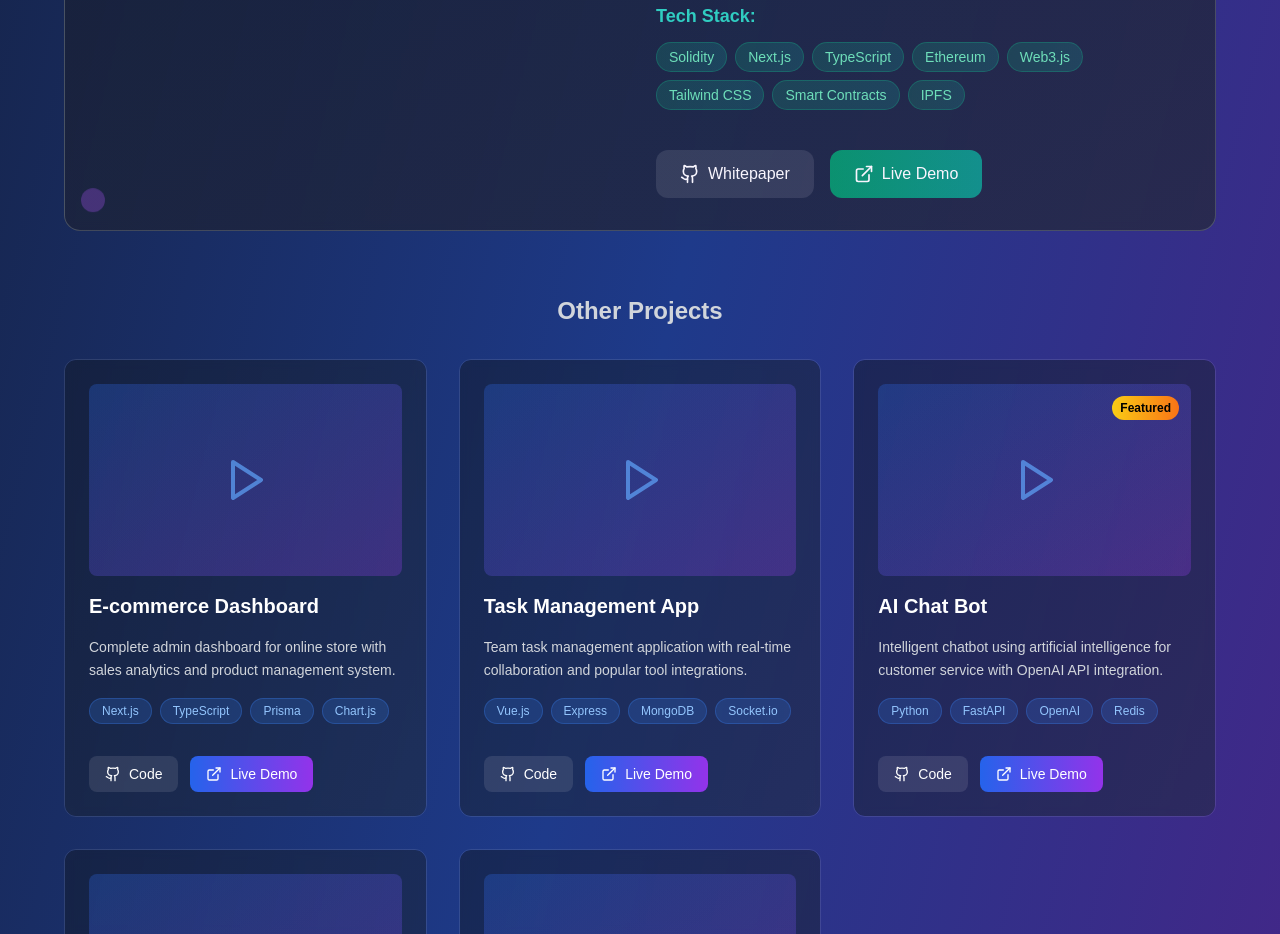
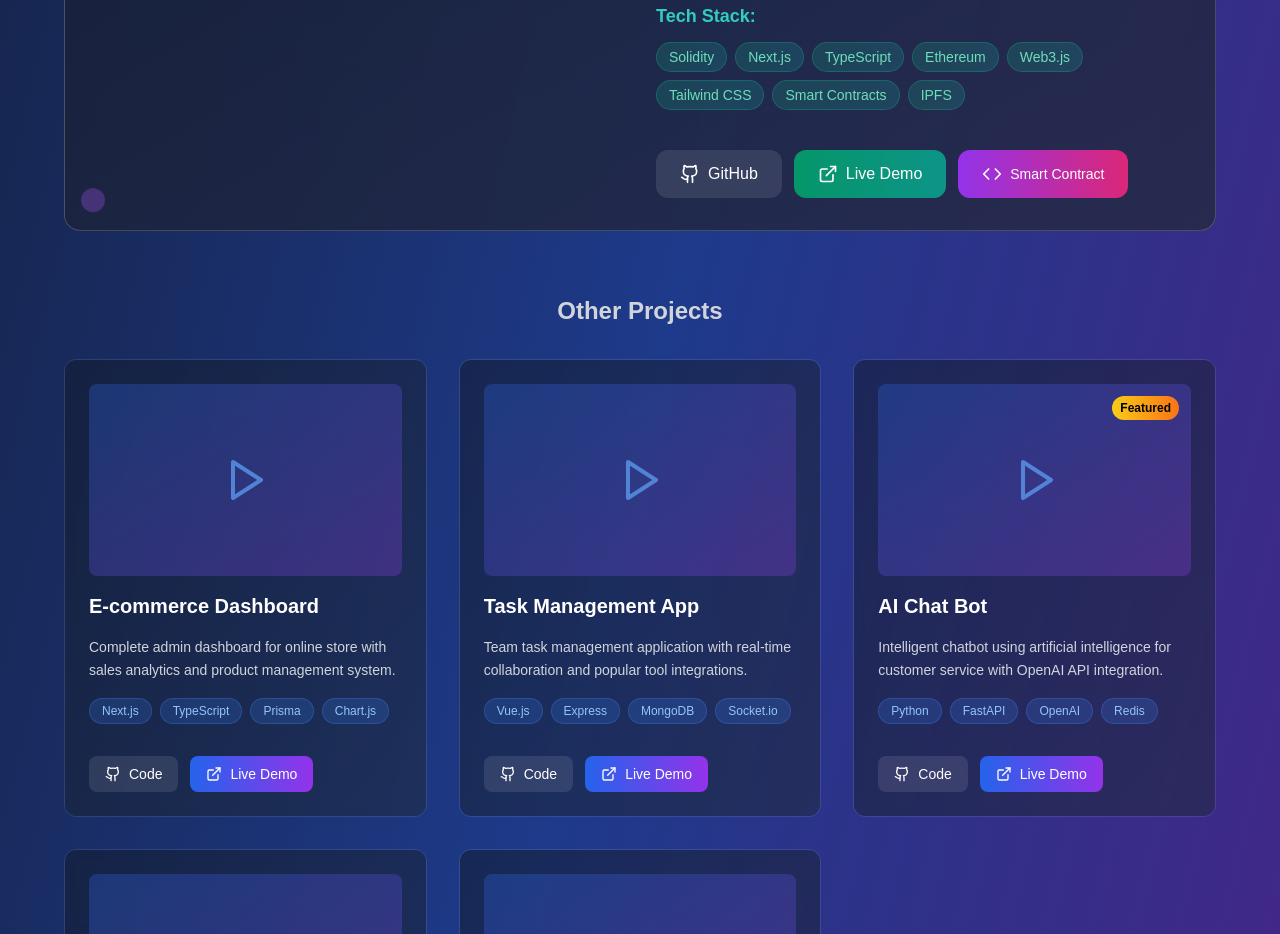
Before and after one commit to Tekashian/personal-site, a Next.js app: page / in a window 1280 px wide. Shown: the part 2200-3134 px from the top of the page. Built offline with nearby package versions, Linux system fonts and the light colour scheme.

Commit message:
feat: Update PolyFund project links - Add proper GitHub repo link, live demo link, and smart contract link - Fix button functionality with onClick handlers and improved z-index - Add GitHub text label to button for better UX

```diff
--- a/src/app/page.tsx
+++ b/src/app/page.tsx
@@ -406,28 +406,51 @@ export default function Home() {
                   </div>
 
                   {/* Action Buttons */}
-                  <div className="flex gap-4 pt-4">
+                  <div className="flex flex-wrap gap-3 pt-4 relative z-20">
                     <motion.a
-                      href="https://poly-fund.vercel.app/whitepaper"
+                      href="https://github.com/Tekashian/PoliDao-frontend"
                       target="_blank"
                       rel="noopener noreferrer"
                       whileHover={{ scale: 1.05 }}
                       whileTap={{ scale: 0.95 }}
-                      className="flex items-center gap-2 px-6 py-3 bg-white/10 hover:bg-white/20 rounded-xl transition-all duration-300 font-medium"
+                      className="flex items-center gap-2 px-6 py-3 bg-white/10 hover:bg-white/20 rounded-xl transition-all duration-300 font-medium cursor-pointer relative z-10"
+                      onClick={(e) => {
+                        e.stopPropagation();
+                        window.open("https://github.com/Tekashian/PoliDao-frontend", "_blank");
+                      }}
                     >
                       <Github size={20} />
-                      Whitepaper
+                      <span>GitHub</span>
                     </motion.a>
                     <motion.a
-                      href="https://poly-fund.vercel.app"
+                      href="https://poly-fund.vercel.app/"
                       target="_blank"
                       rel="noopener noreferrer"
                       whileHover={{ scale: 1.05 }}
                       whileTap={{ scale: 0.95 }}
-                      className="flex items-center gap-2 px-6 py-3 bg-gradient-to-r from-emerald-600 to-teal-600 hover:from-emerald-700 hover:to-teal-700 rounded-xl transition-all duration-300 font-medium"
+                      className="flex items-center gap-2 px-6 py-3 bg-gradient-to-r from-emerald-600 to-teal-600 hover:from-emerald-700 hover:to-teal-700 rounded-xl transition-all duration-300 font-medium cursor-pointer relative z-10"
+                      onClick={(e) => {
+                        e.stopPropagation();
+                        window.open("https://poly-fund.vercel.app/", "_blank");
+                      }}
                     >
                       <ExternalLink size={20} />
                       Live Demo
+                    </motion.a>
+                    <motion.a
+                      href="https://sepolia.etherscan.io/address/0x9362d1b929c8cC161830292b95Ad5E1187239a38"
+                      target="_blank"
+                      rel="noopener noreferrer"
+                      whileHover={{ scale: 1.05 }}
+                      whileTap={{ scale: 0.95 }}
+                      className="flex items-center gap-2 px-6 py-3 bg-gradient-to-r from-purple-600 to-pink-600 hover:from-purple-700 hover:to-pink-700 rounded-xl transition-all duration-300 font-medium text-sm cursor-pointer relative z-10"
+                      onClick={(e) => {
+                        e.stopPropagation();
+                        window.open("https://sepolia.etherscan.io/address/0x9362d1b929c8cC161830292b95Ad5E1187239a38", "_blank");
+                      }}
+                    >
+                      <Code size={20} />
+                      Smart Contract
                     </motion.a>
                   </div>
                 </div>
```
